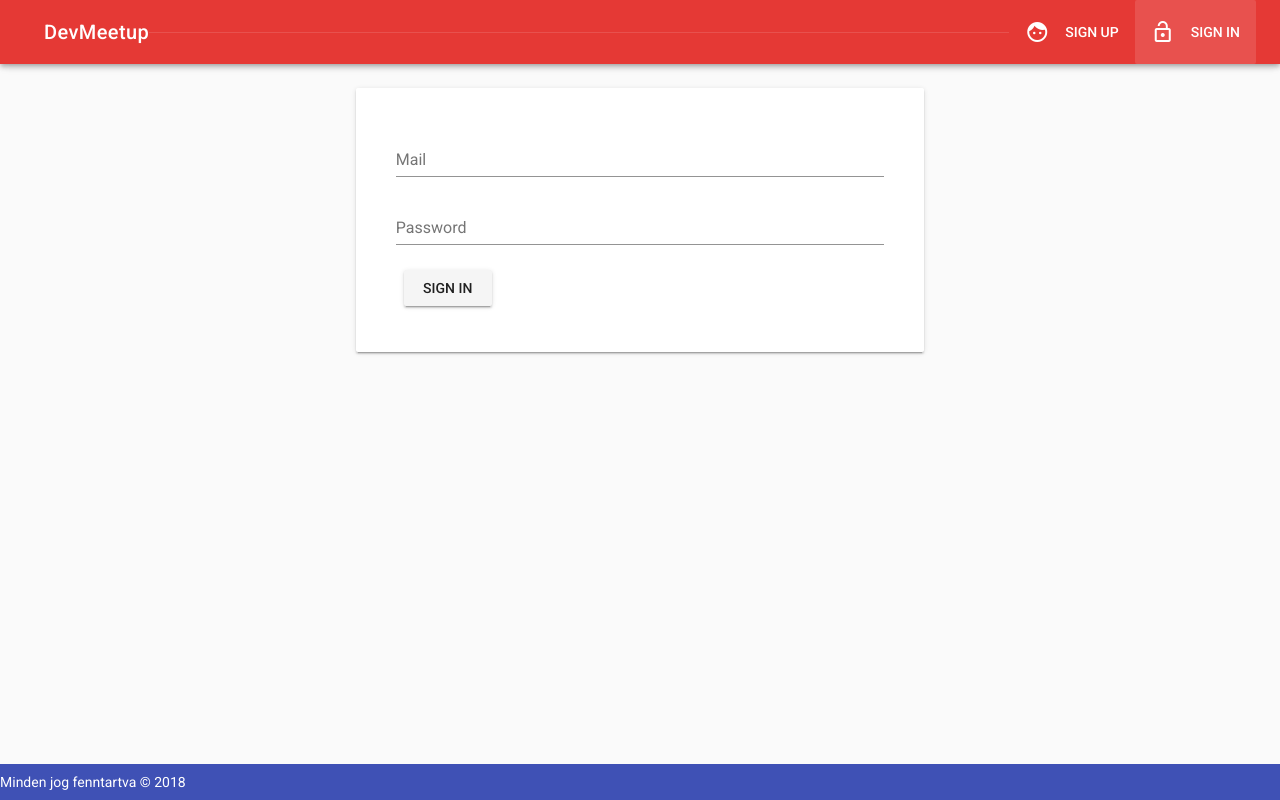
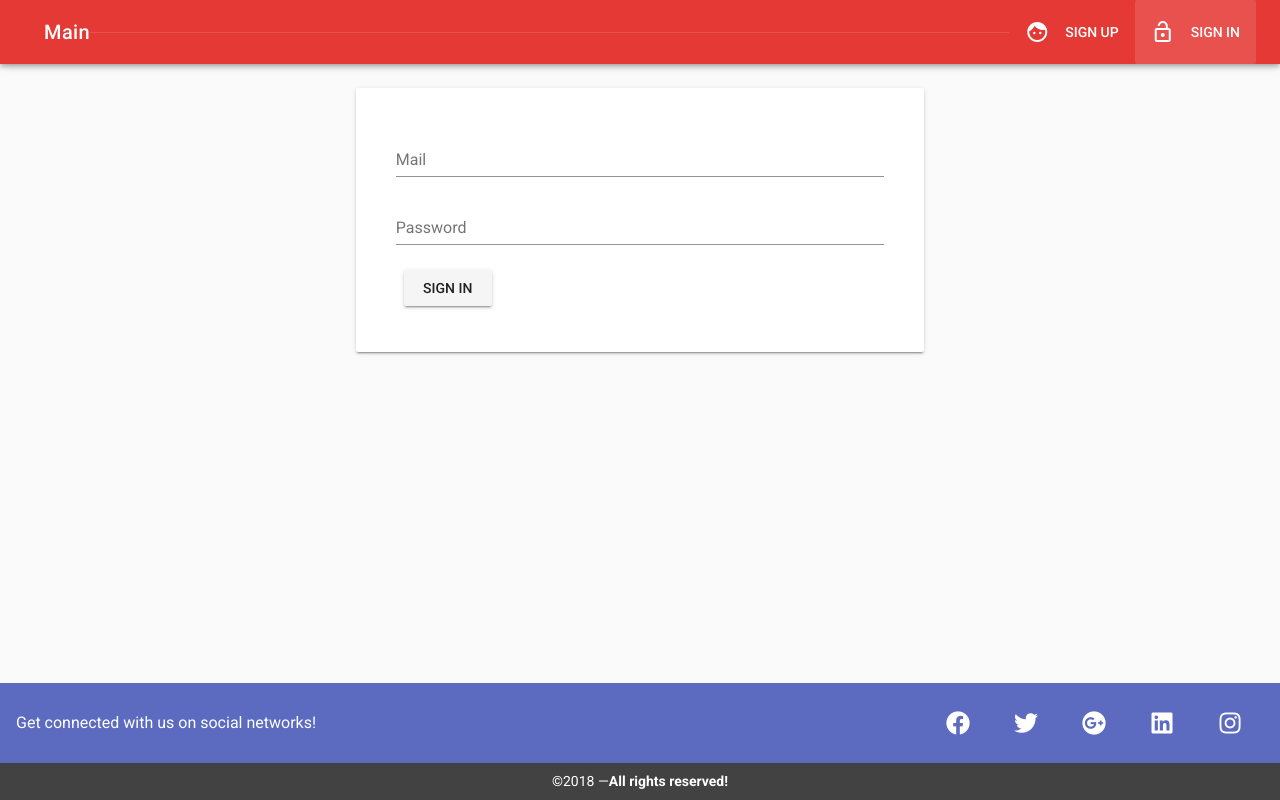
Before and after one commit to I-like-PhysiX/Full_project, a Vue app in the folder Frontend/: page /signin in a window 1280 px wide. Built offline with nearby package versions, Linux system fonts and the light colour scheme; no server answers; the database is empty.

Commit message:
Update App.vue

```diff
--- a/Frontend/src/App.vue
+++ b/Frontend/src/App.vue
@@ -23,7 +23,7 @@
     <v-toolbar dark class="red darken-1">
 	  <v-toolbar-side-icon @click.stop="sideNav = !sideNav" class="hidden-sm-and-up"></v-toolbar-side-icon>
 	   <v-toolbar-title>
-	    <router-link to="/" tag="span" style="cursor: pointer">DevMeetup</router-link>
+	    <router-link to="/" tag="span" style="cursor: pointer">Main</router-link>
 	   </v-toolbar-title>
 	   <v-divider></v-divider>
 	   <v-toolbar-items class="hidden-xs-only">
@@ -42,11 +42,22 @@
 	  </v-toolbar-items>
      </v-toolbar>
 	<main>
-	 <router-view/>
+	 <router-view style="margin-bottom: 100px;"/>
 	</main>
-	<v-footer color="indigo" app>
-	 <span class="white--text">Minden jog fenntartva &copy; 2018</span>
-    </v-footer>
+  <v-footer dark height="auto" app>
+    <v-card class="flex" flat tile>
+      <v-card-title class="indigo lighten-1">
+        <strong class="subheading">Get connected with us on social networks!</strong>
+        <v-spacer></v-spacer>
+        <v-btn v-for="icon in icons" :key="icon" class="mx-3" dark icon>
+          <v-icon size="24px">{{ icon }}</v-icon>
+        </v-btn>
+      </v-card-title>
+      <v-card-actions class="grey darken-3 justify-center">
+        &copy;2018 — <strong>All rights reserved!</strong>
+      </v-card-actions>
+    </v-card>
+  </v-footer>
   </v-app>
 </template>
 
@@ -55,7 +66,14 @@ export default {
   name: 'App',
   data () {
     return {
-      sideNav: false
+      sideNav: false,
+      icons: [
+          'fab fa-facebook',
+          'fab fa-twitter',
+          'fab fa-google-plus',
+          'fab fa-linkedin',
+          'fab fa-instagram'
+        ]
     }
   },
   computed: {
@@ -66,8 +84,6 @@ export default {
         ]
         if (this.userIsAuthenticated) {
           menuItems = [
-            {icon: 'supervisor_account', title: 'View Meetups', link: '/meetups'},
-            {icon: 'room', title: 'Organize Meetup', link: '/meetup/new'},
             {icon: 'person', title: 'Profile', link: '/profile'}
           ]
         }
```
